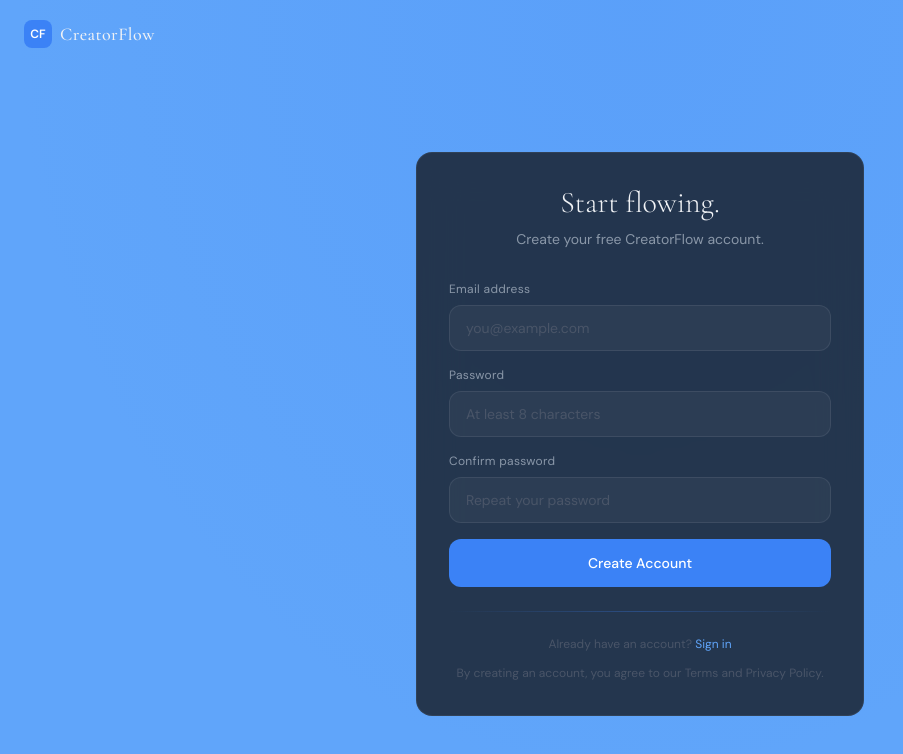
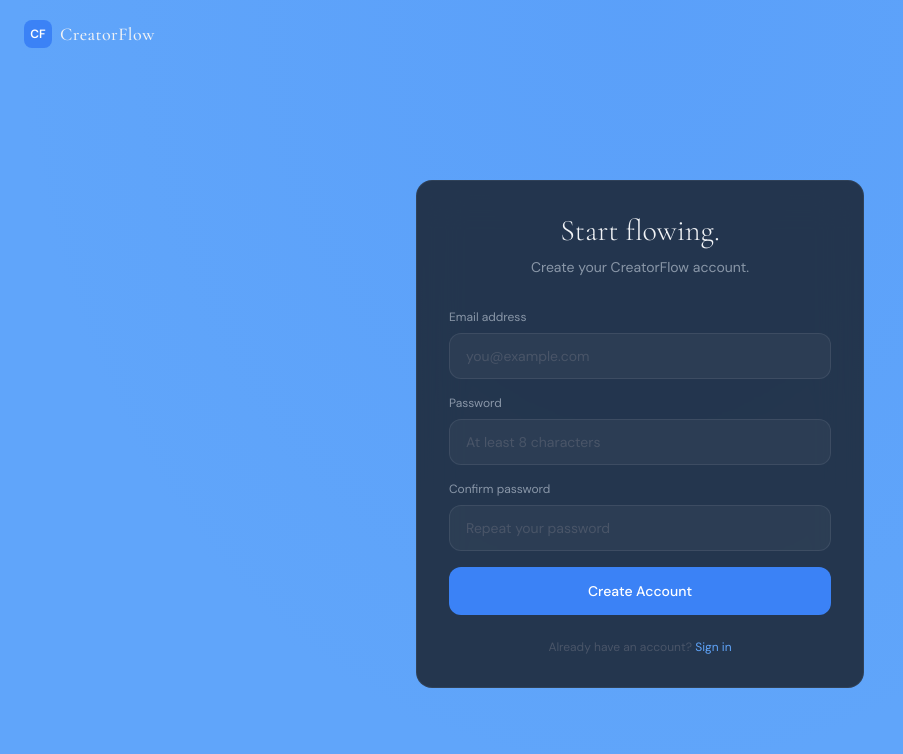
Before and after one commit to nillad70-oss/creatorflow-studio, a Next.js app: page /signup in a window 1280 px wide. Shown: the top 754 px of the page, without its empty margins (0-903 px from the left). Built offline with nearby package versions, Linux system fonts and the light colour scheme.

Commit message:
Fix signup clean version - build passing

```diff
--- a/pages/signup.js
+++ b/pages/signup.js
@@ -6,7 +6,7 @@ import { createClient } from '../lib/supabase/client'
 
 export default function Signup() {
   const router = useRouter()
-  const { plan } = router.query // 'pro' or undefined
+  const { plan } = router.query
 
   const [form, setForm] = useState({ email: '', password: '', confirmPassword: '' })
   const [loading, setLoading] = useState(false)
@@ -34,15 +34,12 @@ export default function Signup() {
     setLoading(true)
     const supabase = createClient()
 
-    // 1. Sign up with Supabase Auth
     const { data, error: authError } = await supabase.auth.signUp({
       email: form.email,
       password: form.password,
       options: {
         emailRedirectTo: `${process.env.NEXT_PUBLIC_APP_URL}/auth/callback`,
-        data: {
-          intended_plan: plan || 'free'
-        }
+        data: { intended_plan: plan || 'free' }
       }
     })
 
@@ -52,7 +49,6 @@ export default function Signup() {
       return
     }
 
-    // 2. Create user profile row
     if (data.user) {
       await supabase.from('users').upsert({
         id: data.user.id,
@@ -63,7 +59,6 @@ export default function Signup() {
       })
     }
 
-    // If email confirmation is off, redirect straight to onboarding
     if (data.session) {
       router.push('/onboarding')
     } else if (data.user) {
@@ -71,6 +66,7 @@ export default function Signup() {
     } else {
       setSuccess(true)
     }
+
     setLoading(false)
   }
 
@@ -80,12 +76,8 @@ setLoading(false)
         <title>Create Account — CreatorFlow Studio™</title>
         <meta name="viewport" content="width=device-width, initial-scale=1, maximum-scale=1" />
       </Head>
-
       <div className="min-h-screen bg-void flex flex-col">
-        {/* Background */}
         <div className="fixed inset-0 bg-electric-glow pointer-events-none" />
-
-        {/* Nav */}
         <nav className="relative z-10 px-6 py-5">
           <Link href="/" className="flex items-center gap-2 w-fit">
             <div className="w-7 h-7 rounded-lg bg-electric flex items-center justify-center">
@@ -96,128 +88,49 @@ setLoading(false)
             </span>
           </Link>
         </nav>
-
-        {/* Form */}
         <div className="flex-1 flex items-center justify-center px-6 py-12 relative z-10">
           <div className="w-full max-w-md">
-
             {success ? (
-              // ── Success State ──
               <div className="glass rounded-2xl p-8 text-center">
-                <div className="w-14 h-14 rounded-full bg-success/10 border border-success/20 flex items-center justify-center mx-auto mb-5">
-                  <span className="text-success text-2xl">✓</span>
-                </div>
-                <h2 style={{fontFamily: 'var(--font-display)'}} className="text-2xl text-primary font-medium mb-3">
-                  Check your email
-                </h2>
-                <p className="text-secondary text-sm leading-relaxed mb-6">
-                  We sent a confirmation link to <strong className="text-primary">{form.email}</strong>.
-                  Click it to activate your account and start flowing.
-                </p>
-                <p className="text-tertiary text-xs">
-                  Didn't get it? Check your spam folder.
-                </p>
+                <h2 className="text-2xl text-primary font-medium mb-3">Check your email</h2>
+                <p className="text-secondary text-sm">We sent a confirmation link to <strong>{form.email}</strong></p>
               </div>
             ) : (
-              // ── Signup Form ──
               <div className="glass rounded-2xl p-8">
-                {/* Header */}
                 <div className="text-center mb-8">
                   {plan === 'pro' && (
                     <div className="inline-flex items-center gap-2 px-3 py-1 rounded-full bg-electric/10 text-electric-glow text-xs mb-4">
                       ✦ 3-day free trial — then $17/month
                     </div>
                   )}
-                  <h1 style={{fontFamily: 'var(--font-display)'}} className="text-3xl text-primary font-light mb-2">
-                    Start flowing.
-                  </h1>
-                  <p className="text-secondary text-sm">
-                    Create your free CreatorFlow account.
-                  </p>
+                  <h1 style={{fontFamily: 'var(--font-display)'}} className="text-3xl text-primary font-light mb-2">Start flowing.</h1>
+                  <p className="text-secondary text-sm">Create your CreatorFlow account.</p>
                 </div>
-
                 <form onSubmit={handleSubmit} className="space-y-4">
-                  {/* Email */}
                   <div>
-                    <label className="block text-secondary text-xs mb-2 tracking-wide">
-                      Email address
-                    </label>
-                    <input
-                      type="email"
-                      name="email"
-                      value={form.email}
-                      onChange={handleChange}
-                      placeholder="you@example.com"
-                      required
-                      className="input-field w-full px-4 py-3 rounded-xl text-sm"
-                    />
+                    <label className="block text-secondary text-xs mb-2">Email address</label>
+                    <input type="email" name="email" value={form.email} onChange={handleChange} placeholder="you@example.com" required className="input-field w-full px-4 py-3 rounded-xl text-sm" />
                   </div>
-
-                  {/* Password */}
                   <div>
-                    <label className="block text-secondary text-xs mb-2 tracking-wide">
-                      Password
-                    </label>
-                    <input
-                      type="password"
-                      name="password"
-                      value={form.password}
-                      onChange={handleChange}
-                      placeholder="At least 8 characters"
-                      required
-                      className="input-field w-full px-4 py-3 rounded-xl text-sm"
-                    />
+                    <label className="block text-secondary text-xs mb-2">Password</label>
+                    <input type="password" name="password" value={form.password} onChange={handleChange} placeholder="At least 8 characters" required className="input-field w-full px-4 py-3 rounded-xl text-sm" />
                   </div>
-
-                  {/* Confirm */}
                   <div>
-                    <label className="block text-secondary text-xs mb-2 tracking-wide">
-                      Confirm password
-                    </label>
-                    <input
-                      type="password"
-                      name="confirmPassword"
-                      value={form.confirmPassword}
-                      onChange={handleChange}
-                      placeholder="Repeat your password"
-                      required
-                      className="input-field w-full px-4 py-3 rounded-xl text-sm"
-                    />
+                    <label className="block text-secondary text-xs mb-2">Confirm password</label>
+                    <input type="password" name="confirmPassword" value={form.confirmPassword} onChange={handleChange} placeholder="Repeat your password" required className="input-field w-full px-4 py-3 rounded-xl text-sm" />
                   </div>
-
-                  {/* Error */}
                   {error && (
                     <div className="bg-error/10 border border-error/20 rounded-xl px-4 py-3">
                       <p className="text-error text-sm">{error}</p>
                     </div>
                   )}
-
-                  {/* Submit */}
-                  <button
-                    type="submit"
-                    disabled={loading}
-                    className="btn-electric w-full py-3.5 rounded-xl text-sm font-medium disabled:opacity-50 disabled:cursor-not-allowed mt-2"
-                  >
+                  <button type="submit" disabled={loading} className="btn-electric w-full py-3.5 rounded-xl text-sm font-medium disabled:opacity-50 mt-2">
                     {loading ? 'Creating account...' : 'Create Account'}
                   </button>
                 </form>
-
-                {/* Divider */}
-                <div className="divider-glow my-6" />
-
-                {/* Footer */}
-                <p className="text-center text-tertiary text-xs">
+                <p className="text-center text-tertiary text-xs mt-6">
                   Already have an account?{' '}
-                  <Link href="/login" className="text-electric-glow hover:underline">
-                    Sign in
-                  </Link>
-                </p>
-
-                <p className="text-center text-tertiary text-xs mt-3 leading-relaxed">
-                  By creating an account, you agree to our{' '}
-                  <Link href="/terms" className="hover:text-secondary transition-colors">Terms</Link>
-                  {' '}and{' '}
-                  <Link href="/privacy" className="hover:text-secondary transition-colors">Privacy Policy</Link>.
+                  <Link href="/login" className="text-electric-glow">Sign in</Link>
                 </p>
               </div>
             )}
```
Lines whose indentation alone changed are shown as unchanged.
